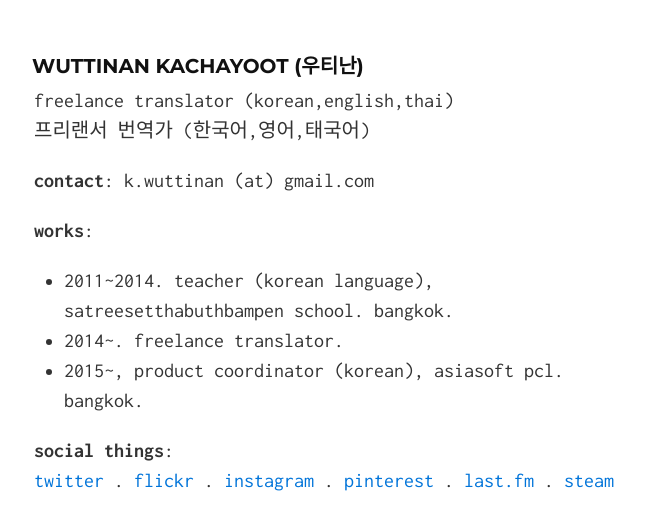
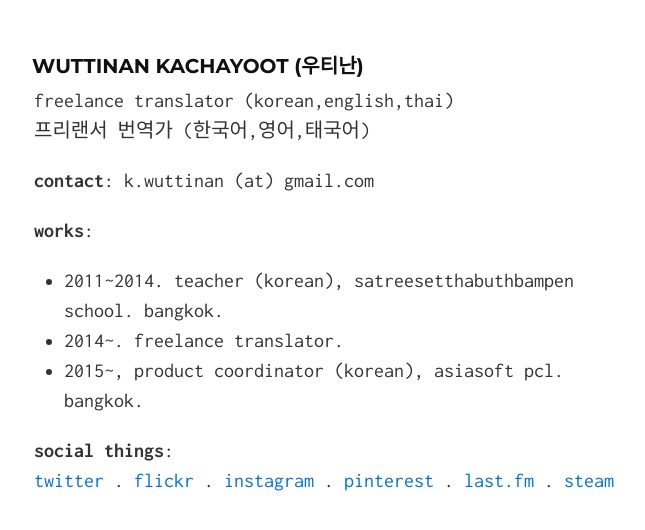
Before and after one commit to wuttinan/wuttinan.github.io, a Jekyll site: the page built from index.md, in a window 1280 px wide, cut to the strip 204-734 px from the top of the page. Shown: the whole strip, without its empty margins (306-951 px from the left). Built offline with Jekyll 4.4.1, drawn with Linux system fonts in a browser that asks for light colours.

Commit message:
update info

```diff
--- a/index.md
+++ b/index.md
@@ -11,9 +11,12 @@
 **contact**: k.wuttinan (at) gmail.com
 
 **works**:
-- 2011~2014. teacher (korean language), satreesetthabuthbampen school. bangkok.
-- 2014~. freelance translator.
-- 2015~, product coordinator (korean), asiasoft pcl. bangkok.
+- 2011~2014.
+teacher (korean), satreesetthabuthbampen school. bangkok.
+- 2014~.
+freelance translator.
+- 2015~,
+product coordinator (korean), asiasoft pcl. bangkok.
 
 **social things**:
 [twitter](http://twitter.com/wuttinan) . [flickr](http://flickr.com/photos/eszett) . [instagram](http://instagr.am/wuttinanp) . [pinterest](http://pinterest.com/wuttinan) . [last.fm](http://last.fm/user/ping880727) . [steam](http://steamcommunity.com/id/wuttinan)
```
